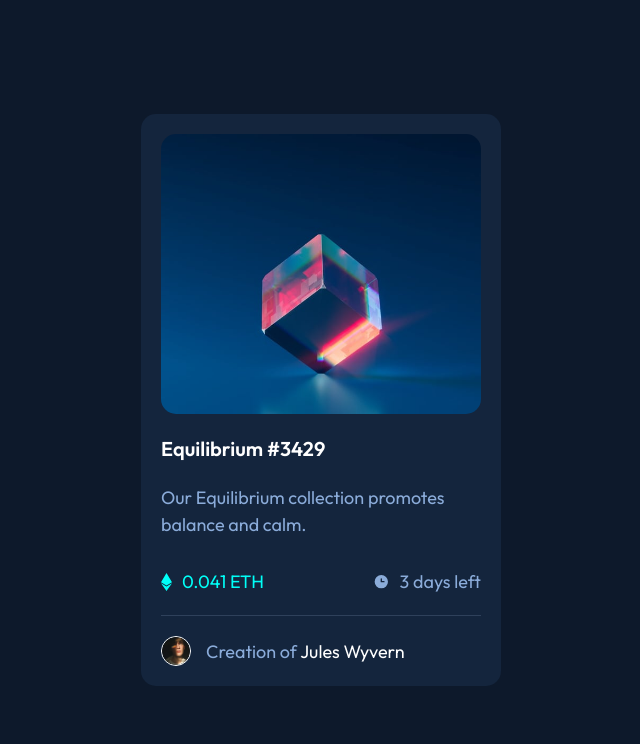
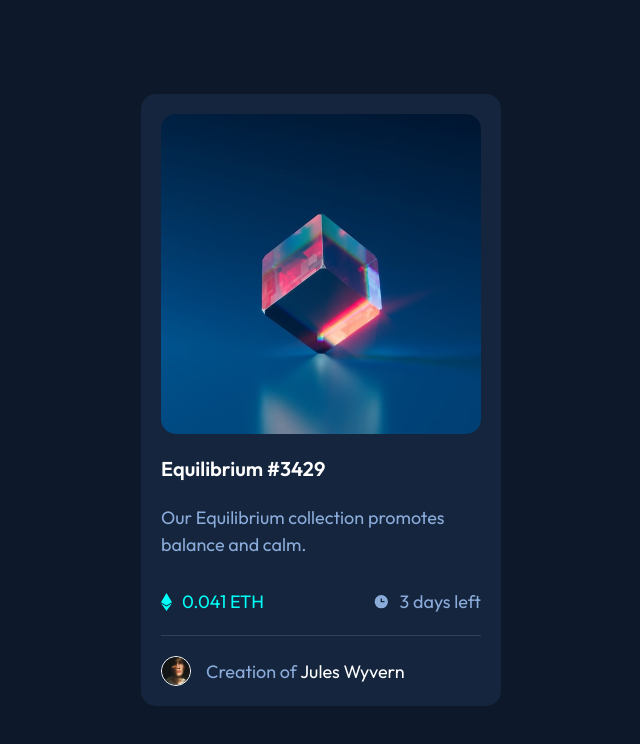
Before and after one commit to tony1610/preview__card, a plain HTML site: page index.html in a window 1280 px wide. Shown: the whole page, without its empty margins (319-959 px from the left). Drawn offline with Linux system fonts and the light colour scheme.

Commit message:
max-height on Image container (bump to 32 rem)

```diff
--- a/style.css
+++ b/style.css
@@ -63,7 +63,7 @@ img {
 
 .image--container {
   max-width: 100%;
-  max-height: 28rem;
+  max-height: 32rem;
 
   border-radius: 1.5rem;
 
```
